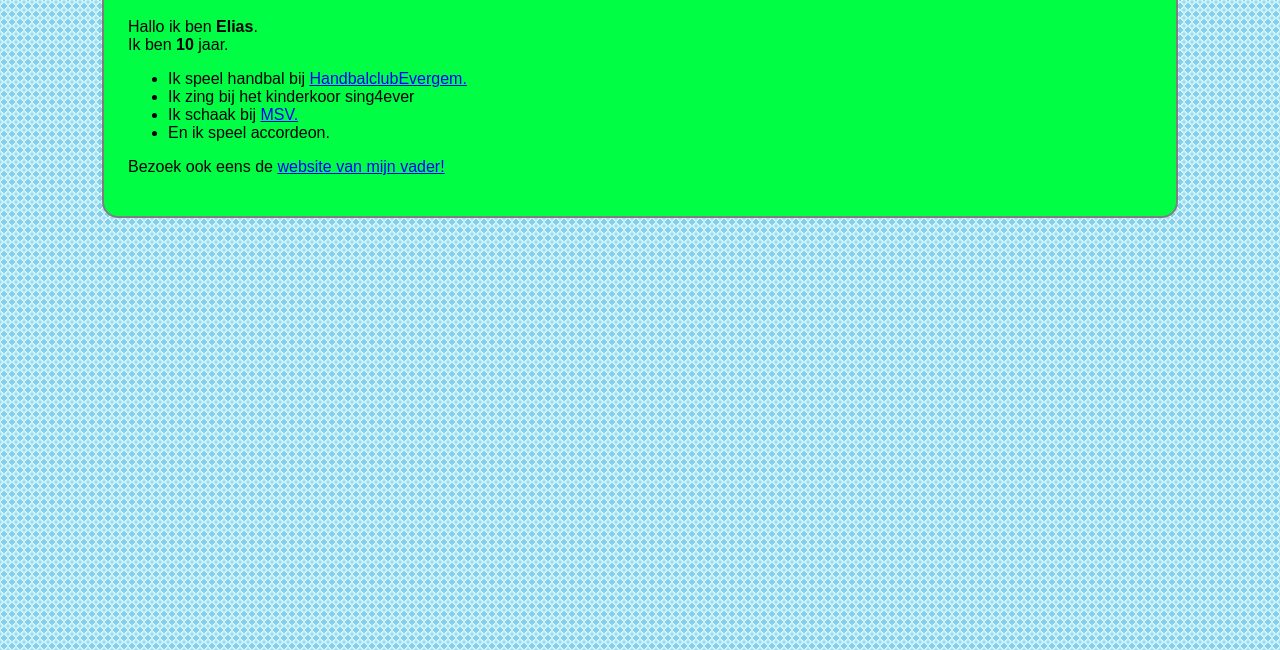
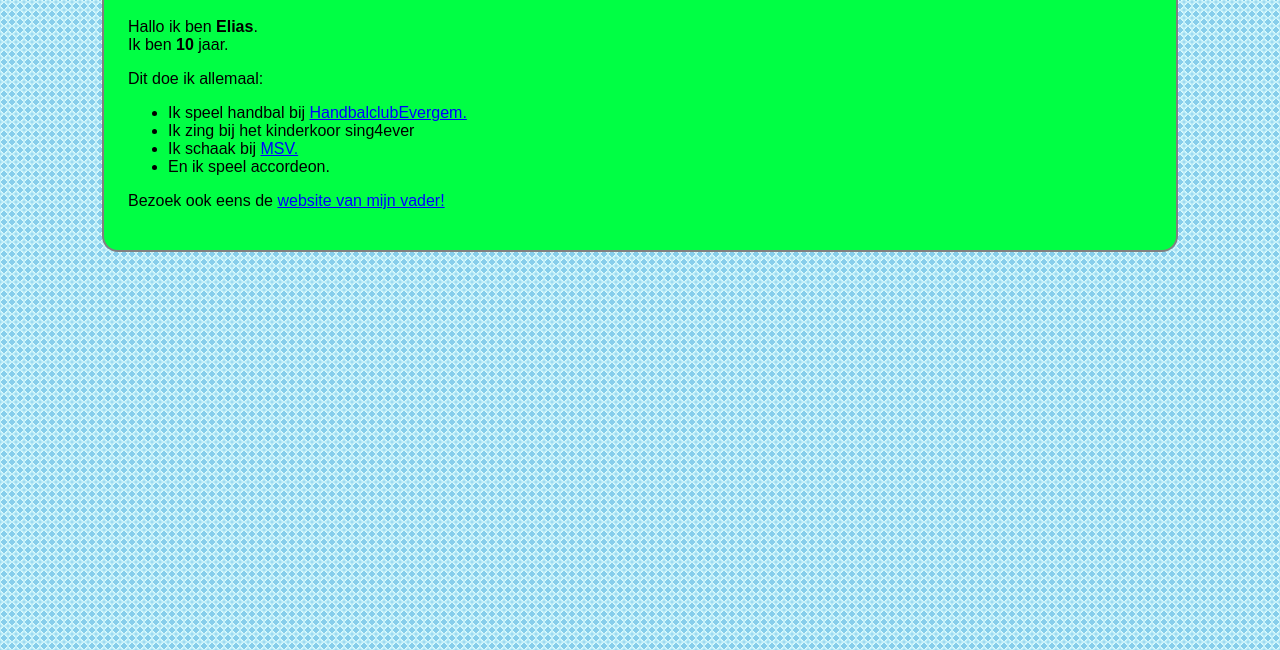
Before and after one commit to eliasdewit/eliasdewit.github.io, a plain HTML site: page docs/over_mij.html in a window 1280 px wide. Shown: the part 150-800 px from the top of the page. Drawn offline with Linux system fonts and the light colour scheme.

Commit message:
extra lijnen

```diff
--- a/docs/over_mij.html
+++ b/docs/over_mij.html
@@ -26,6 +26,7 @@
             Hallo ik ben <strong>Elias</strong>.<br>
             Ik ben <strong>10</strong> jaar.
         </p>
+        <p>Dit doe ik allemaal:</p>
         <ul>
             <li>Ik speel handbal bij <a href="https://handbalclubevergem.be/">HandbalclubEvergem.</a></li>
             <li>Ik zing bij het kinderkoor sing4ever</li>
```
